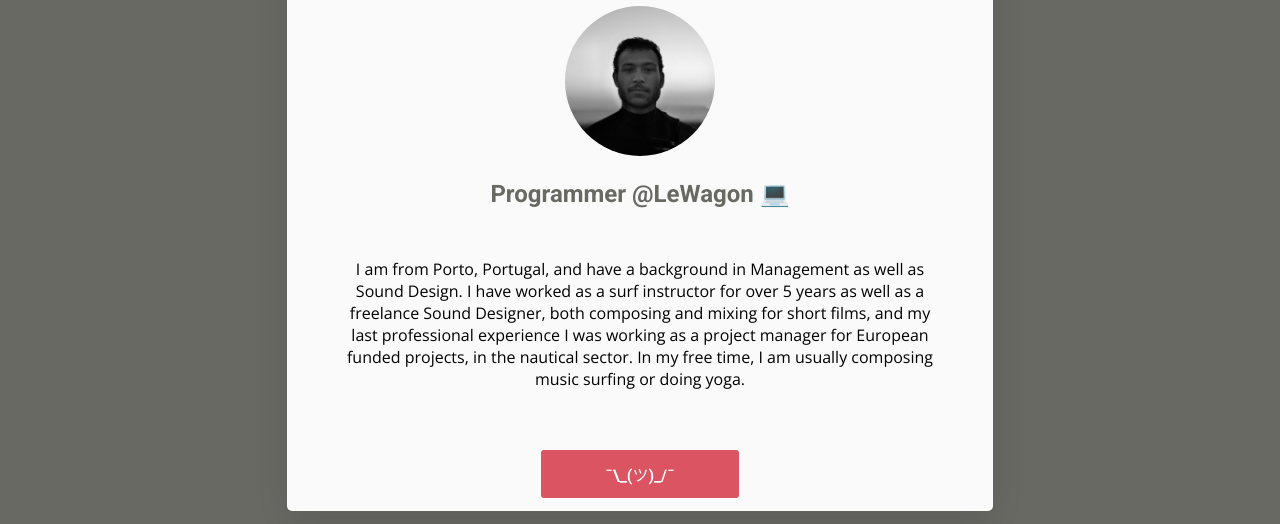
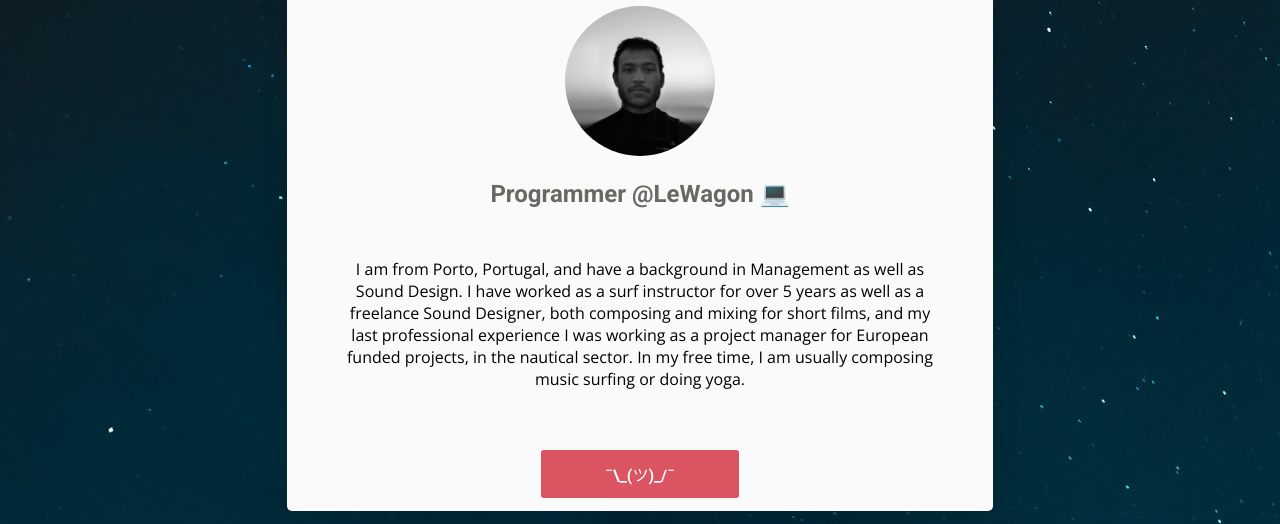
Before and after one commit to franmendonca/My-profile-page, a plain HTML site: page index.html in a window 1280 px wide. Shown: the part 98-622 px from the top of the page. Drawn offline with nearby package versions, Linux system fonts and the light colour scheme.

Commit message:
changed image

```diff
--- a/style.css
+++ b/style.css
@@ -1,6 +1,6 @@
 body{
   margin: 20px 20px;
-  background-color: #686963;
+  background-image: url("images/background.jpeg");
 }
 
 .card {
```
Also changed, not shown: images/background.jpeg (added).
